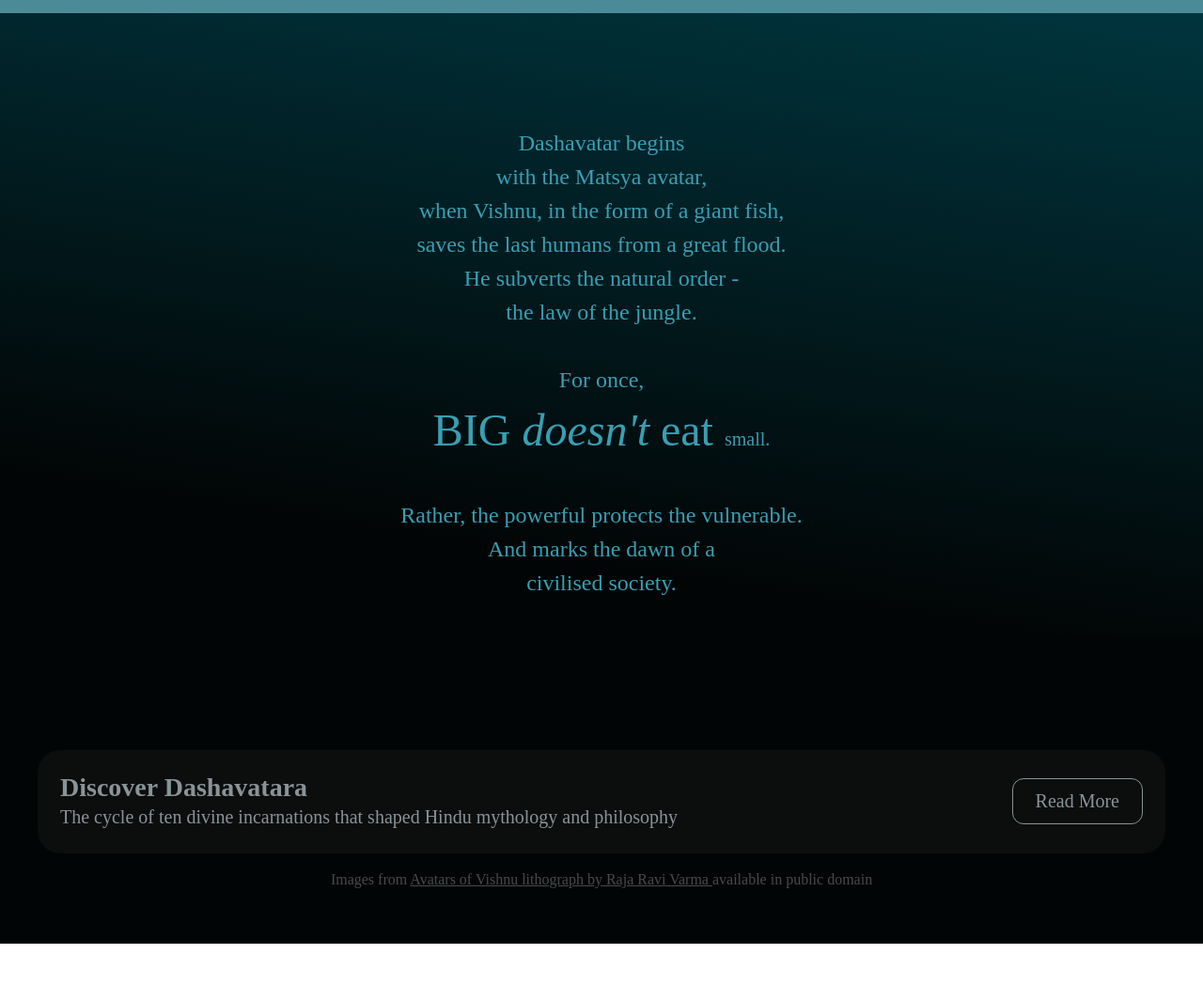
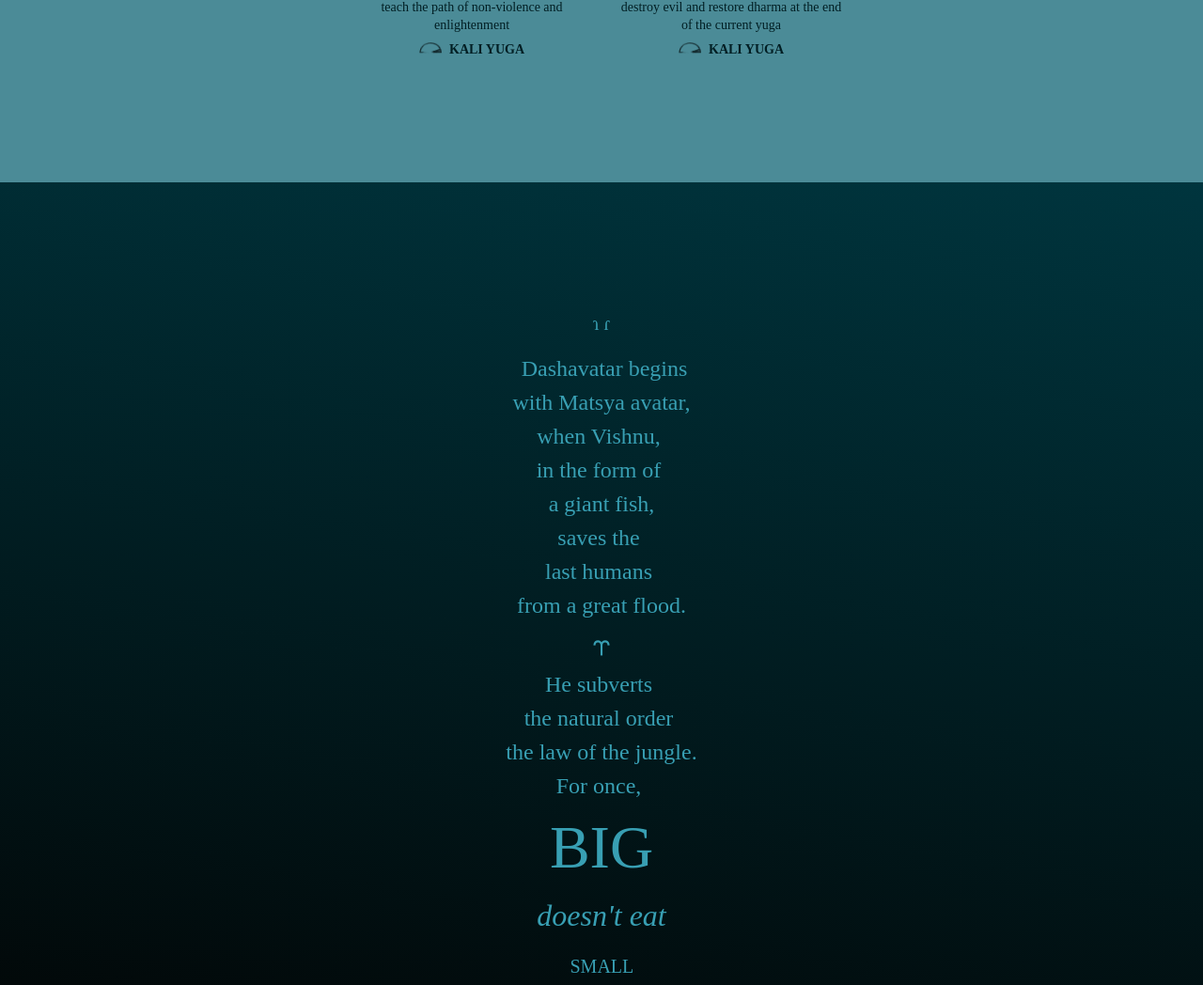
Before and after one commit to rameshkrish/pbp-dashavatar, a plain HTML site: page index.html in a window 1280 px wide. Shown: the part 2721-3769 px from the top of the page at 94% size. Before the commit the page ends 3725 px from the top, so only its background shows below. Drawn offline with Linux system fonts and the light colour scheme; a script that the page names is missing; a web font is replaced by a local one.

Commit message:
Discovered white-space. Added icons. Added fish.

```diff
--- a/index.html
+++ b/index.html
@@ -58,12 +58,16 @@
     <h4>
         Divine incarnations to restore cosmic order in every <em> yuga </em> — world age
     </h4>
-    <p>
-        Hindu texts describe four yugas in a Yuga Cycle (4,320,000 years), with each yuga's length decreasing in proportions of 4:3:2:1.
-        <br>
-        Satya Yuga (Age of Truth) lasts longest with perfect dharma, followed by Treta Yuga where virtue begins declining, <br> then Dvapara Yuga with further moral decay, and finally Kali Yuga (current age) - the shortest and darkest period.
-        <br>
-        <br>After Kali Yuga ends, the cycle repeats with a new Satya Yuga, continuing eternally.
+    <p class="text-wrap">
+Hindu texts describe four yugas in a Yuga Cycle (4,320,000 years), with each yuga's length decreasing in proportions of 4:3:2:1.
+
+<img src="./images/icon-yuga-satya.png" alt="Satya Yuga Icon" width="24" height="12"> Satya Yuga (Age of Truth) lasts longest with perfect dharma — 1,728,000 years,
+<img src="./images/icon-yuga-treta.png" alt="Treta Yuga Icon" width="24" height="12">  Treta Yuga where virtue begins declining — 1,296,000 years,
+<img src="./images/icon-yuga-dvapara.png" alt="Dvapara Yuga Icon" width="24" height="12"> Dvapara Yuga with further moral decay — 864,000 years,
+<img src="./images/icon-yuga-kali.png" alt="Kali Yuga Icon" width="24" height="12"> Kali Yuga (current age) - the shortest and darkest period — 432,000 years.
+
+After Kali Yuga ends, the cycle repeats with a new Satya Yuga,
+continuing eternally.
     </p>
     </div>
 <div class="avatar-grid">
@@ -113,7 +117,7 @@
         <p class="avatar-english-name"> (Dwarf) </p>
         <p class="avatar-caption"> Vishnu appears as a dwarf to humble the benevolent but arrogant King Mahabali </p>
         <div class="yuga-name-container">
-            <img src="./images/icon-yuga-treta.png" alt="Satya Yuga Icon" width="24" height="12">
+            <img src="./images/icon-yuga-treta.png" alt="Treta Yuga Icon" width="24" height="12">
             <p class="yuga-name"> Treta Yuga </p>
         </div>
     </div>
@@ -123,7 +127,7 @@
         <p class="avatar-english-name"> (Warrior) </p>
         <p class="avatar-caption"> Vishnu appears as a axe-wielding warrior to rid the world of oppressive Kshatriyas </p>
         <div class="yuga-name-container">
-            <img src="./images/icon-yuga-treta.png" alt="Satya Yuga Icon" width="24" height="12">
+            <img src="./images/icon-yuga-treta.png" alt="Treta Yuga Icon" width="24" height="12">
             <p class="yuga-name"> Treta Yuga </p>
         </div>
     </div>
@@ -133,7 +137,7 @@
         <p class="avatar-english-name"> (Ideal King) </p>
         <p class="avatar-caption"> Vishnu appears a noble prince to exemplify righteousness and defeat the demon king Ravana </p>
         <div class="yuga-name-container">
-            <img src="./images/icon-yuga-treta.png" alt="Satya Yuga Icon" width="24" height="12">
+            <img src="./images/icon-yuga-treta.png" alt="Treta Yuga Icon" width="24" height="12">
             <p class="yuga-name"> Treta Yuga </p>
         </div>
     </div>
@@ -143,7 +147,7 @@
         <p class="avatar-english-name"> (Divine Cowherd) </p>
         <p class="avatar-caption"> Vishnu appears as a cowherd who taught the Bhagavad Gita and guided the Pandavas to victory in Mahabharata</p>
         <div class="yuga-name-container">
-            <img src="./images/icon-yuga-dvapara.png" alt="Satya Yuga Icon" width="24" height="12">
+            <img src="./images/icon-yuga-dvapara.png" alt="Dvapara Yuga Icon" width="24" height="12">
             <p class="yuga-name"> Dvapra Yuga </p>
         </div>
     </div>
@@ -153,7 +157,7 @@
         <p class="avatar-english-name"> (Enlightend Prince) </p>
         <p class="avatar-caption"> Vishnu appears as Siddhartha Gautama to teach the path of non-violence and enlightenment </p>
                 <div class="yuga-name-container">
-            <img src="./images/icon-yuga-kali.png" alt="Satya Yuga Icon" width="24" height="12">
+            <img src="./images/icon-yuga-kali.png" alt="Kali Yuga Icon" width="24" height="12">
             <p class="yuga-name"> Kali Yuga </p>
         </div>
     </div>
@@ -163,14 +167,14 @@
         <p class="avatar-english-name"> (Destroyer) </p>
         <p class="avatar-caption"> Vishnu is <em> yet </em> to appear on a white horse to destroy evil and restore dharma at the end of the current yuga </p>
         <div class="yuga-name-container">
-            <img src="./images/icon-yuga-kali.png" alt="Satya Yuga Icon" width="24" height="12">
+            <img src="./images/icon-yuga-kali.png" alt="Kali Yuga Icon" width="24" height="12">
             <p class="yuga-name"> Kali Yuga </p>
         </div>
     </div>
 </div>
 
-<!-- INTERPRETATIONS -->
-<div id="interpretations" class="interpretations-container">
+<!-- INTERPRETATIONS OLD -->
+<!-- <div id="interpretations" class="interpretations-container">
 Dashavatar begins
 <br>
 with the Matsya avatar, <br> when Vishnu, in the form of a giant fish, <br> saves the last humans from a great flood.
@@ -187,7 +191,33 @@ And marks the dawn of a
 <br>
 civilised society.
 </div>
+ </div> -->
+
+<!-- INTERPRETATIONS -->
+<div id="interpretations" class="interpretations-container-1">
+<span class="small"> ɿ ɾ </span> Dashavatar begins
+with Matsya avatar,
+when Vishnu,
+in the form of
+a giant fish,
+saves the
+last humans
+from a great flood.
+<span class="medium"> ⥾ </span>He subverts
+the natural order
+the law of the jungle.
+For once,
+<span class="big"> BIG </span>
+<span class="medium"> <em> doesn't eat </em> </span>
+<span class="small"> SMALL </span> <span class="medium">⥿</span>For once,
+the powerful
+protects the vulnerable.
+And marks the dawn
+of a civilised
+society
+<span class="small"> ☼ </span>
  </div>
+
 
  <!-- FOOTER -->
 <div class="read-more-container">
--- a/style.css
+++ b/style.css
@@ -38,6 +38,9 @@ p {
     line-height: 1.5;
 }
 
+.text-wrap {
+white-space: pre-wrap;
+}
 
 .tooltip {
   position: relative;
@@ -155,6 +158,7 @@ background: linear-gradient(0.1turn, #FFE6C0 90%,#FFE6C0 95%, #ffc1a8 100%);
     }
 }
 
+
 /* AVATAR GRID */
 
 .avatar-section-title {
@@ -241,12 +245,33 @@ background: linear-gradient(0.1turn, #FFE6C0 90%,#FFE6C0 95%, #ffc1a8 100%);
 
 }
 
-.interpretations-container .big {
-    font-size: 3rem;
+.interpretations-container-1 {
+    white-space: pre-wrap;
+    padding: 120px 40px 40px 40px;
+    font-size: 1.5rem;
+    line-height: 1.5;
+    background: linear-gradient(0.525turn, #00353E 0%, #020505 80% );
+    color:#389FB3;
+    display: flex;
+    flex-direction: column;
+    flex: 1 0 0;
+    justify-content: center;
+    text-align: center;
+
 }
 
-.interpretations-container .small {
+
+.interpretations-container-1 .big {
+    font-size: 4rem;
+}
+
+.interpretations-container-1 .medium {
+    font-size: 2rem;
+}
+
+.interpretations-container-1 .small {
     font-size: 1.25rem;
+    line-height: 3.75rem;
 }
 
 /* FOOTER */
@@ -270,8 +295,7 @@ background: linear-gradient(0.1turn, #FFE6C0 90%,#FFE6C0 95%, #ffc1a8 100%);
     margin: 0px;
     padding: 24px;
     gap: 24px;
-    background-color: #0C0D0D;
-    /* border:#2c5c5c dashed 1px; */
+    background-color: #121515;
     border-radius: 24px;
     overflow: none;
 }
```
